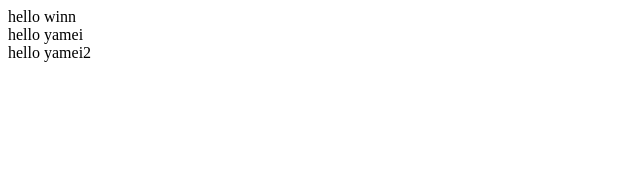
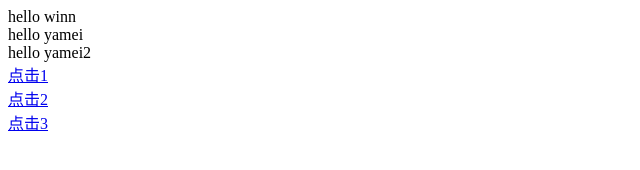
Before and after one commit to Wxdddd/vue-test, a plain HTML site: page index.html in a window 1280 px wide. Shown: the whole page, without its empty margins (0-640 px from the left). Drawn offline with Linux system fonts and the light colour scheme.

Commit message:
v-bind: （用于绑定标签属性）

```diff
--- a/index.html
+++ b/index.html
@@ -12,6 +12,9 @@
             <div v-html="message2">
                 <!-- {{message1}} -->
             </div>
+            <a v-bind:href="url">点击1</a> <br/>
+            <a v-bind:[attr]="url">点击2</a> <br/>
+            <a v-bind:[attr2+'f']="url">点击3</a>
         </div>
     </body>
     <script>
@@ -20,12 +23,16 @@
         const message = "hello winn"
         const message1 = "hello yamei"
         const message2 = "<div> hello yamei2</div>"
+        const url = "http://baidu.com"
+        const attr = "href"
+        const attr2 = "hre"
         const app = {
             setup() {
                 return {
                     message,
                     message1,
-                    message2
+                    message2,
+                    url,attr,attr2
                 }
             }
         }
```
